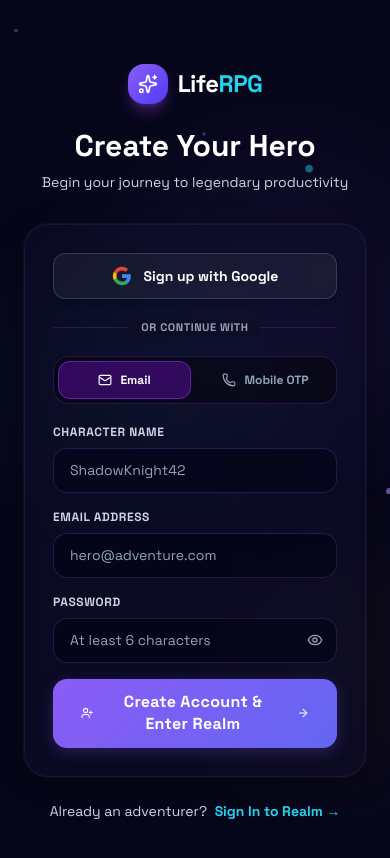
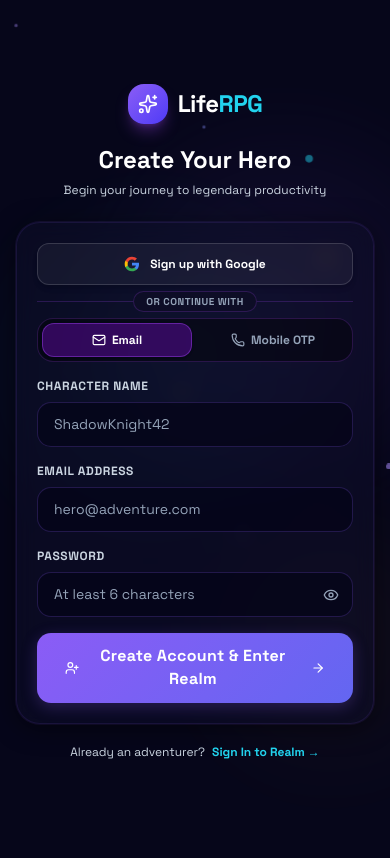
Before and after one commit to codewithsuraj33-sketch/life-rpg, a Next.js app: page /signup in a window 390 px wide. Shown: the top 858 px of the page. Built offline with nearby package versions, Linux system fonts and the light colour scheme.

Commit message:
fix: resolve mobile auth UI overlap - fix card padding, divider mask, phone input, and OTP centering

```diff
--- a/src/app/(auth)/login/page.tsx
+++ b/src/app/(auth)/login/page.tsx
@@ -26,14 +26,14 @@
   }
 
   return (
-    <div className="flex-1 flex items-center justify-center px-6 py-16 relative overflow-hidden bg-[var(--bg-primary)] min-h-[calc(100vh-80px)]">
+    <div className="flex-1 flex items-center justify-center px-4 py-8 sm:px-6 sm:py-16 relative overflow-hidden bg-[var(--bg-primary)] min-h-screen sm:min-h-[calc(100vh-80px)]">
       {/* Ambient background particles */}
       <FloatingParticles count={10} />
 
       <div className="w-full max-w-md relative z-10">
         {/* Logo */}
-        <div className="text-center mb-8 animate-fade-in">
-          <Link href="/" className="inline-flex items-center gap-2.5 mb-5 group">
+        <div className="text-center mb-6 sm:mb-8 animate-fade-in">
+          <Link href="/" className="inline-flex items-center gap-2.5 mb-4 group">
             <div className="w-10 h-10 rounded-2xl bg-gradient-to-br from-[var(--purple)] to-indigo-600 flex items-center justify-center shadow-lg shadow-purple-500/30 group-hover:scale-105 transition-transform">
               <Sparkles className="w-5 h-5 text-white" />
             </div>
@@ -41,31 +41,31 @@
               Life<span className="text-[var(--cyan)]">RPG</span>
             </span>
           </Link>
-          <h1 className="text-3xl sm:text-4xl font-black text-white mt-1">Welcome Back, Hero</h1>
-          <p className="text-sm text-[var(--text-secondary)] mt-2">
+          <h1 className="text-2xl sm:text-3xl md:text-4xl font-black text-white mt-1">
+            Welcome Back, Hero
+          </h1>
+          <p className="text-xs sm:text-sm text-[var(--text-secondary)] mt-1.5">
             Enter your credentials to resume your journey
           </p>
         </div>
 
         {/* Form Card */}
-        <div className="glass-card p-7 sm:p-8 rounded-3xl border border-purple-500/25 shadow-2xl animate-fade-in relative">
+        <div className="glass-card p-5 sm:p-7 md:p-8 rounded-2xl sm:rounded-3xl border border-purple-500/25 shadow-2xl animate-fade-in relative">
           {/* Quick Google Sign In */}
-          <div className="mb-5">
+          <div className="mb-4 sm:mb-5">
             <GoogleSignInButton text="Sign in with Google" />
           </div>
 
-          {/* Divider */}
-          <div className="relative flex items-center justify-center mb-5">
-            <div className="absolute inset-0 flex items-center">
-              <div className="w-full border-t border-purple-500/20" />
-            </div>
-            <span className="relative px-3 text-[11px] font-bold uppercase tracking-wider text-[var(--text-muted)] bg-[var(--bg-card)] rounded-full">
+          {/* Divider with solid background mask so lines never overlap */}
+          <div className="relative flex items-center justify-center my-4 sm:my-5">
+            <div className="w-full border-t border-purple-500/20" />
+            <span className="absolute px-3 py-0.5 text-[10px] sm:text-[11px] font-bold uppercase tracking-wider text-[var(--text-muted)] bg-[#0d0d26] rounded-full border border-purple-500/20">
               or continue with
             </span>
           </div>
 
           {/* Auth Method Selector Tabs */}
-          <div className="grid grid-cols-2 gap-2 p-1 rounded-2xl bg-black/40 border border-purple-500/20 mb-5">
+          <div className="grid grid-cols-2 gap-1.5 p-1 rounded-2xl bg-black/40 border border-purple-500/20 mb-4 sm:mb-5">
             <button
               type="button"
               onClick={() => {
@@ -73,14 +73,14 @@
                 setError(null)
               }}
               className={cn(
-                'flex items-center justify-center gap-2 py-2.5 px-3 rounded-xl text-xs font-bold transition-all duration-150 cursor-pointer select-none active:scale-95',
+                'flex items-center justify-center gap-1.5 py-2 sm:py-2.5 px-2 rounded-xl text-xs font-bold transition-all duration-150 cursor-pointer select-none active:scale-95',
                 authMode === 'email'
                   ? 'bg-purple-600/30 text-white border border-purple-500/40 shadow-sm'
                   : 'text-[var(--text-muted)] hover:text-white'
               )}
             >
-              <Mail className="w-3.5 h-3.5" />
-              <span>Email</span>
+              <Mail className="w-3.5 h-3.5 shrink-0" />
+              <span className="truncate">Email</span>
             </button>
 
             <button
@@ -90,14 +90,14 @@
                 setError(null)
               }}
               className={cn(
-                'flex items-center justify-center gap-2 py-2.5 px-3 rounded-xl text-xs font-bold transition-all duration-150 cursor-pointer select-none active:scale-95',
+                'flex items-center justify-center gap-1.5 py-2 sm:py-2.5 px-2 rounded-xl text-xs font-bold transition-all duration-150 cursor-pointer select-none active:scale-95',
                 authMode === 'phone'
                   ? 'bg-purple-600/30 text-white border border-purple-500/40 shadow-sm'
                   : 'text-[var(--text-muted)] hover:text-white'
               )}
             >
-              <Phone className="w-3.5 h-3.5" />
-              <span>Mobile OTP</span>
+              <Phone className="w-3.5 h-3.5 shrink-0" />
+              <span className="truncate">Mobile OTP</span>
             </button>
           </div>
 
@@ -105,7 +105,7 @@
           {authMode === 'email' ? (
             <div>
               {error && (
-                <div className="mb-5 p-3.5 rounded-xl bg-rose-500/10 border border-rose-500/30 text-rose-400 text-xs font-semibold flex items-center gap-2">
+                <div className="mb-4 p-3 rounded-xl bg-rose-500/10 border border-rose-500/30 text-rose-400 text-xs font-semibold flex items-center gap-2">
                   <span>⚠️</span>
                   <span>{error}</span>
                 </div>
@@ -121,17 +121,17 @@
                     name="email"
                     type="email"
                     required
-                    className="input"
+                    className="input px-3.5"
                     placeholder="hero@adventure.com"
                   />
                 </div>
 
                 <div>
-                  <div className="flex items-center justify-between mb-2">
-                    <label htmlFor="password" className="block text-xs font-bold uppercase tracking-wider text-[var(--text-secondary)]">
+                  <div className="flex items-center justify-between mb-2 gap-2">
+                    <label htmlFor="password" className="text-xs font-bold uppercase tracking-wider text-[var(--text-secondary)] shrink-0">
                       Password
                     </label>
-                    <Link href="/forgot-password" className="text-[10px] font-bold text-purple-400 hover:text-[var(--cyan)] transition-colors">
+                    <Link href="/forgot-password" className="text-[10px] font-bold text-purple-400 hover:text-[var(--cyan)] transition-colors truncate">
                       Forgot Password?
                     </Link>
                   </div>
@@ -141,7 +141,7 @@
                       name="password"
                       type={showPassword ? 'text' : 'password'}
                       required
-                      className="input pr-11"
+                      className="input pl-3.5 pr-11"
                       placeholder="••••••••"
                     />
                     <button
@@ -179,7 +179,7 @@
         </div>
 
         {/* Sign up link */}
-        <p className="text-center mt-6 text-[var(--text-secondary)] text-sm animate-fade-in">
+        <p className="text-center mt-5 sm:mt-6 text-[var(--text-secondary)] text-xs sm:text-sm animate-fade-in">
           New to the adventure?{' '}
           <Link href="/signup" className="text-[var(--cyan)] hover:underline font-bold ml-1">
             Create Your Character →
--- a/src/app/(auth)/signup/page.tsx
+++ b/src/app/(auth)/signup/page.tsx
@@ -36,14 +36,14 @@
   }
 
   return (
-    <div className="flex-1 flex items-center justify-center px-6 py-16 relative overflow-hidden bg-[var(--bg-primary)] min-h-[calc(100vh-80px)]">
+    <div className="flex-1 flex items-center justify-center px-4 py-8 sm:px-6 sm:py-16 relative overflow-hidden bg-[var(--bg-primary)] min-h-screen sm:min-h-[calc(100vh-80px)]">
       {/* Ambient background particles */}
       <FloatingParticles count={10} />
 
       <div className="w-full max-w-md relative z-10">
         {/* Logo */}
-        <div className="text-center mb-8 animate-fade-in">
-          <Link href="/" className="inline-flex items-center gap-2.5 mb-5 group">
+        <div className="text-center mb-6 sm:mb-8 animate-fade-in">
+          <Link href="/" className="inline-flex items-center gap-2.5 mb-4 group">
             <div className="w-10 h-10 rounded-2xl bg-gradient-to-br from-[var(--purple)] to-indigo-600 flex items-center justify-center shadow-lg shadow-purple-500/30 group-hover:scale-105 transition-transform">
               <Sparkles className="w-5 h-5 text-white" />
             </div>
@@ -51,31 +51,31 @@
               Life<span className="text-[var(--cyan)]">RPG</span>
             </span>
           </Link>
-          <h1 className="text-3xl sm:text-4xl font-black text-white mt-1">Create Your Hero</h1>
-          <p className="text-sm text-[var(--text-secondary)] mt-2">
+          <h1 className="text-2xl sm:text-3xl md:text-4xl font-black text-white mt-1">
+            Create Your Hero
+          </h1>
+          <p className="text-xs sm:text-sm text-[var(--text-secondary)] mt-1.5">
             Begin your journey to legendary productivity
           </p>
         </div>
 
         {/* Form Card */}
-        <div className="glass-card p-7 sm:p-8 rounded-3xl border border-purple-500/25 shadow-2xl animate-fade-in relative">
+        <div className="glass-card p-5 sm:p-7 md:p-8 rounded-2xl sm:rounded-3xl border border-purple-500/25 shadow-2xl animate-fade-in relative">
           {/* Quick Google Sign In */}
-          <div className="mb-5">
+          <div className="mb-4 sm:mb-5">
             <GoogleSignInButton text="Sign up with Google" />
           </div>
 
           {/* Divider */}
-          <div className="relative flex items-center justify-center mb-5">
-            <div className="absolute inset-0 flex items-center">
-              <div className="w-full border-t border-purple-500/20" />
-            </div>
-            <span className="relative px-3 text-[11px] font-bold uppercase tracking-wider text-[var(--text-muted)] bg-[var(--bg-card)] rounded-full">
+          <div className="relative flex items-center justify-center my-4 sm:my-5">
+            <div className="w-full border-t border-purple-500/20" />
+            <span className="absolute px-3 py-0.5 text-[10px] sm:text-[11px] font-bold uppercase tracking-wider text-[var(--text-muted)] bg-[#0d0d26] rounded-full border border-purple-500/20">
               or continue with
             </span>
           </div>
 
           {/* Auth Method Selector Tabs */}
-          <div className="grid grid-cols-2 gap-2 p-1 rounded-2xl bg-black/40 border border-purple-500/20 mb-5">
+          <div className="grid grid-cols-2 gap-1.5 p-1 rounded-2xl bg-black/40 border border-purple-500/20 mb-4 sm:mb-5">
             <button
               type="button"
               onClick={() => {
@@ -83,14 +83,14 @@
                 setError(null)
               }}
               className={cn(
-                'flex items-center justify-center gap-2 py-2.5 px-3 rounded-xl text-xs font-bold transition-all duration-150 cursor-pointer select-none active:scale-95',
+                'flex items-center justify-center gap-1.5 py-2 sm:py-2.5 px-2 rounded-xl text-xs font-bold transition-all duration-150 cursor-pointer select-none active:scale-95',
                 authMode === 'email'
                   ? 'bg-purple-600/30 text-white border border-purple-500/40 shadow-sm'
                   : 'text-[var(--text-muted)] hover:text-white'
               )}
             >
-              <Mail className="w-3.5 h-3.5" />
-              <span>Email</span>
+              <Mail className="w-3.5 h-3.5 shrink-0" />
+              <span className="truncate">Email</span>
             </button>
 
             <button
@@ -100,14 +100,14 @@
                 setError(null)
               }}
               className={cn(
-                'flex items-center justify-center gap-2 py-2.5 px-3 rounded-xl text-xs font-bold transition-all duration-150 cursor-pointer select-none active:scale-95',
+                'flex items-center justify-center gap-1.5 py-2 sm:py-2.5 px-2 rounded-xl text-xs font-bold transition-all duration-150 cursor-pointer select-none active:scale-95',
                 authMode === 'phone'
                   ? 'bg-purple-600/30 text-white border border-purple-500/40 shadow-sm'
                   : 'text-[var(--text-muted)] hover:text-white'
               )}
             >
-              <Phone className="w-3.5 h-3.5" />
-              <span>Mobile OTP</span>
+              <Phone className="w-3.5 h-3.5 shrink-0" />
+              <span className="truncate">Mobile OTP</span>
             </button>
           </div>
 
@@ -115,14 +115,14 @@
           {authMode === 'email' ? (
             <div>
               {error && !isRateLimit && (
-                <div className="mb-5 p-3.5 rounded-xl bg-rose-500/10 border border-rose-500/30 text-rose-400 text-xs font-semibold flex items-center gap-2">
+                <div className="mb-4 p-3 rounded-xl bg-rose-500/10 border border-rose-500/30 text-rose-400 text-xs font-semibold flex items-center gap-2">
                   <span>⚠️</span>
                   <span>{error}</span>
                 </div>
               )}
 
               {isRateLimit && (
-                <div className="mb-5 p-4 rounded-2xl bg-amber-500/10 border border-amber-500/30 text-amber-200 text-xs space-y-2.5">
+                <div className="mb-4 p-4 rounded-2xl bg-amber-500/10 border border-amber-500/30 text-amber-200 text-xs space-y-2.5">
                   <div className="flex items-center gap-2 font-bold text-amber-300">
                     <span>⚠️</span>
                     <span>Supabase Email Limit Hit (Max 3-4 emails/hr)</span>
@@ -154,7 +154,7 @@
               )}
 
               {infoMessage && (
-                <div className="mb-5 p-3.5 rounded-xl bg-emerald-500/10 border border-emerald-500/30 text-emerald-400 text-xs font-semibold flex items-center gap-2">
+                <div className="mb-4 p-3 rounded-xl bg-emerald-500/10 border border-emerald-500/30 text-emerald-400 text-xs font-semibold flex items-center gap-2">
                   <span>✉️</span>
                   <span>{infoMessage}</span>
                 </div>
@@ -172,7 +172,7 @@
                     required
                     minLength={3}
                     maxLength={20}
-                    className="input"
+                    className="input px-3.5"
                     placeholder="ShadowKnight42"
                   />
                 </div>
@@ -186,7 +186,7 @@
                     name="email"
                     type="email"
                     required
-                    className="input"
+                    className="input px-3.5"
                     placeholder="hero@adventure.com"
                   />
                 </div>
@@ -202,7 +202,7 @@
                       type={showPassword ? 'text' : 'password'}
                       required
                       minLength={6}
-                      className="input pr-11"
+                      className="input pl-3.5 pr-11"
                       placeholder="At least 6 characters"
                     />
                     <button
@@ -240,7 +240,7 @@
         </div>
 
         {/* Login link */}
-        <p className="text-center mt-6 text-[var(--text-secondary)] text-sm animate-fade-in">
+        <p className="text-center mt-5 sm:mt-6 text-[var(--text-secondary)] text-xs sm:text-sm animate-fade-in">
           Already an adventurer?{' '}
           <Link href="/login" className="text-[var(--cyan)] hover:underline font-bold ml-1">
             Sign In to Realm →
--- a/src/app/_components/auth/GoogleSignInButton.tsx
+++ b/src/app/_components/auth/GoogleSignInButton.tsx
@@ -42,12 +42,12 @@
         type="button"
         onClick={handleGoogleSignIn}
         disabled={loading}
-        className="w-full flex items-center justify-center gap-3 py-3 px-4 rounded-xl text-sm font-bold text-white bg-white/5 hover:bg-white/10 border border-white/15 hover:border-purple-500/40 shadow-md transition-all duration-150 active:scale-95 cursor-pointer disabled:opacity-50 disabled:cursor-not-allowed select-none"
+        className="w-full flex items-center justify-center gap-2.5 py-3 px-3.5 rounded-xl text-xs sm:text-sm font-bold text-white bg-white/5 hover:bg-white/10 border border-white/15 hover:border-purple-500/40 shadow-md transition-all duration-150 active:scale-95 cursor-pointer disabled:opacity-50 disabled:cursor-not-allowed select-none"
       >
         {loading ? (
-          <div className="w-5 h-5 border-2 border-white/30 border-t-white rounded-full animate-spin" />
+          <div className="w-4 h-4 sm:w-5 sm:h-5 border-2 border-white/30 border-t-white rounded-full animate-spin shrink-0" />
         ) : (
-          <svg className="w-5 h-5 flex-shrink-0" viewBox="0 0 24 24">
+          <svg className="w-4 h-4 sm:w-5 sm:h-5 shrink-0" viewBox="0 0 24 24">
             <path
               fill="#4285F4"
               d="M22.56 12.25c0-.78-.07-1.53-.2-2.25H12v4.26h5.92c-.26 1.37-1.04 2.53-2.21 3.31v2.77h3.57c2.08-1.92 3.28-4.74 3.28-8.09z"
@@ -66,7 +66,7 @@
             />
           </svg>
         )}
-        <span>{text}</span>
+        <span className="truncate">{text}</span>
       </button>
     </div>
   )
```
Also changed, not shown: src/app/_components/auth/PhoneAuthForm.tsx (+13 -19 lines).
